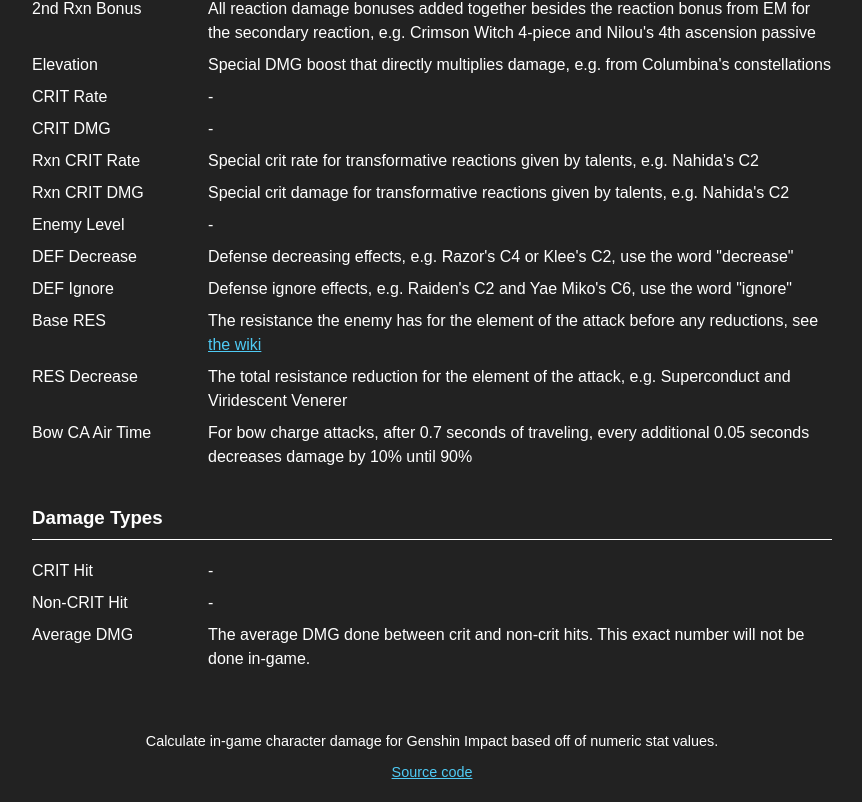
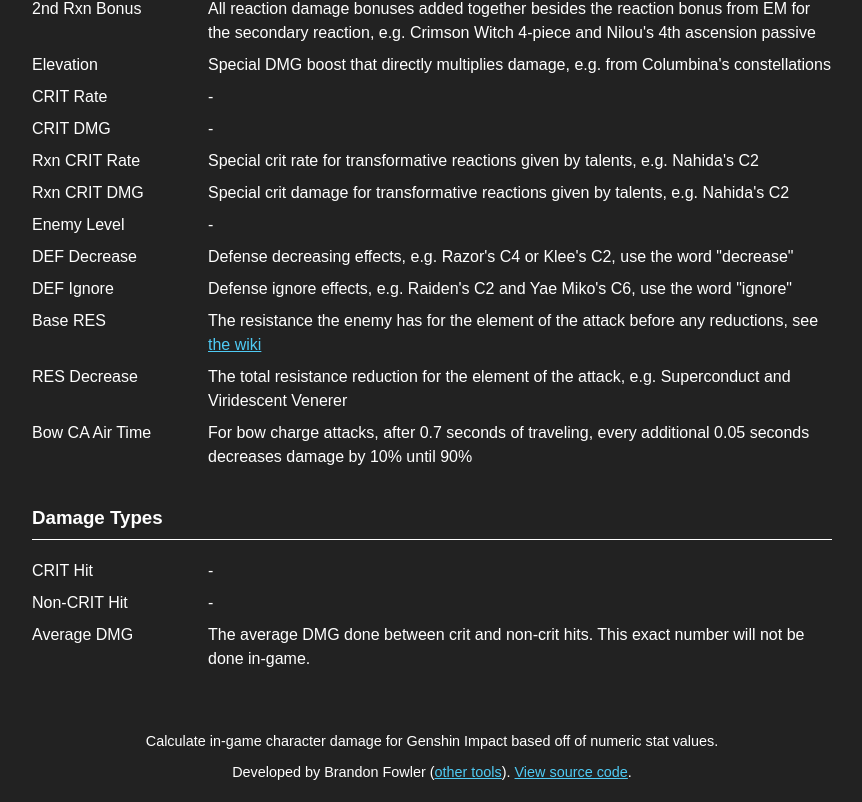
Before and after one commit to BrandonXLF/numeric-genshin-damage-calc, a React (Vite) app: page /help in a window 1280 px wide. Shown: the part 2781-3583 px from the top of the page, without its empty margins (208-1070 px from the left). Built offline with nearby package versions, Linux system fonts and the light colour scheme.

Commit message:
Add link to other tools

```diff
--- a/src/components/Footer.tsx
+++ b/src/components/Footer.tsx
@@ -6,7 +6,8 @@
 			Calculate in-game character damage for Genshin Impact based off of numeric stat values.
 		</div>
 		<div>
-			<a href="https://github.com/BrandonXLF/numeric-genshin-damage-calc">Source code</a>
+			Developed by Brandon Fowler (<a href="https://www.brandonfowler.me/genshin-tools/">other tools</a>).
+			{' '}<a href="https://github.com/BrandonXLF/numeric-genshin-damage-calc">View source code</a>.
 		</div>
 	</footer>;
 }
```
